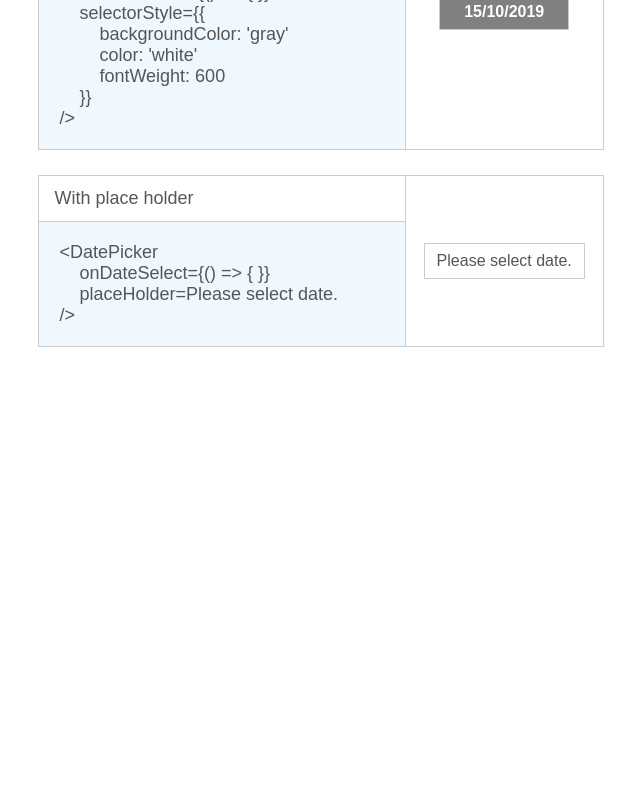
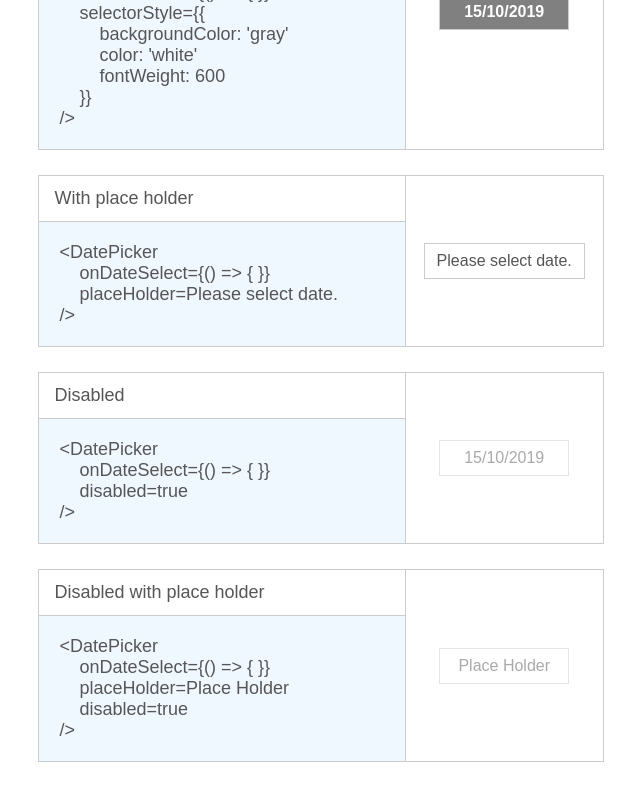
Before and after one commit to Nikhinrajkk/react-date-picker, a React app: page / in a window 1280 px wide. Shown: the part 2552-3352 px from the top of the page, without its empty margins (320-960 px from the left). Before the commit the page ends 2999 px from the top, so only its background shows below. Built offline with nearby package versions, Linux system fonts and the light colour scheme.

Commit message:
Adding disable mode and fixing issues

```diff
--- a/package.json
+++ b/package.json
@@ -1,6 +1,6 @@
 {
   "name": "react-custom-date-selector",
-  "version": "1.1.1",
+  "version": "1.1.2",
   "description": "React custom date picker component",
   "main": "dist/index.js",
   "scripts": {
--- a/src/index.jsx
+++ b/src/index.jsx
@@ -4,7 +4,7 @@ import DatePicker from './js/date-picker';
 
 import './styles.css';
 
-const renderDatePickerExample = (title, date, seperator, format, input, monthPicker, color, iconURL, iconPosition, selectorStyle, placeHolder) => {
+const renderDatePickerExample = (title, date, seperator, format, input, monthPicker, color, iconURL, iconPosition, selectorStyle, placeHolder, disabled) => {
   const style = {
     backgroundColor: 'gray',
     color: 'white',
@@ -34,6 +34,8 @@ const renderDatePickerExample = (title, date, seperator, format, input, monthPic
           {selectorStyle && <div className="css-param">{`fontWeight: 600`}</div>}
           {selectorStyle && <div className="code-param">{`}}`}</div>}
           {placeHolder && <div className="code-param">{`placeHolder=${placeHolder }`}</div>}
+          {disabled && <div className="code-param">{`disabled=${disabled}`}</div>}
+
           <div>{`/>`}</div>
         </div>
       </div>
@@ -49,6 +51,7 @@ const renderDatePickerExample = (title, date, seperator, format, input, monthPic
           iconURL={iconURL ? "assets/calendar.svg" : ''}
           iconPosition={iconPosition ? "left" : "right"}
           selectorStyle={selectorStyle ? style : {}}
+          disabled={disabled}
         />
       </div>
     </div>
@@ -104,6 +107,9 @@ class MyApp extends Component {
           {renderDatePickerExample("With icon at left position", false, false, false, false, false, false, true, "left")}
           {renderDatePickerExample("With custom styles for Button / Input selector", false, false, false, false, false, false, false, false, true)}
           {renderDatePickerExample("With place holder", false, false, false, false, false, false, false, false, false, 'Please select date.')}
+          {renderDatePickerExample("Disabled", false, false, false, false, false, false, false, false, false, '', true)}
+          {renderDatePickerExample("Disabled with place holder", false, false, false, false, false, false, false, false, false, 'Place Holder', true)}
+
         </div>
 
       </div >
--- a/src/js/date-picker/datePicker.jsx
+++ b/src/js/date-picker/datePicker.jsx
@@ -30,8 +30,11 @@ class DatePicker extends Component {
       selectedDay: 0,
       selectedMonth: 0,
       selectedYear: 0,
-      showPlaceHolder: true
+      showPlaceHolder: true,
+      blured: false
     };
+
+    this.datePicker = React.createRef();
   }
 
   componentDidMount = () => {
@@ -57,14 +60,27 @@ class DatePicker extends Component {
 
   daysInMonth = (month, year) => 32 - new Date(year, month, 32).getDate();
 
-  hidePopup = () => {
-    const { showPopup } = this.state;
+
+  togglePopup = () => {
+    const { showPopup, blured } = this.state;
+    if (!blured) {
       this.setState({
         showPopup: !showPopup,
         showDatePicker: true,
         showMonthPicker: false,
         showYearPicker: false
+      }, () => { if (!showPopup) { this.datePicker.current.focus(); } });
+    }
+    this.setState({
+      blured: false
     });
+  };
+
+  onBlur = () => {
+    this.setState({
+      showPopup: false,
+      blured: true
+    }, () => setTimeout(() => this.setState({ blured: false }), 100));
   };
 
   formatDateDigit = (digit) => digit < 10 ? `0${digit}` : digit;
@@ -114,6 +130,7 @@ class DatePicker extends Component {
   onDateSelect = (evt) => {
     const { selectedMonth, selectedYear } = this.state;
     const day = parseInt(evt.target.innerText, 10);
+    if (day) {
       const date = `${day}/${selectedMonth + 1}/${selectedYear}`;
 
       this.setState({
@@ -123,8 +140,9 @@ class DatePicker extends Component {
       this.setState({
         showPlaceHolder: false
       });
-    this.hidePopup();
+      this.togglePopup();
       this.props.onDateSelect(this.formatDate(day, selectedMonth, selectedYear));
+    }
   };
 
   onMonthSelect = (evt) => {
@@ -336,7 +354,8 @@ class DatePicker extends Component {
       input = false,
       iconPosition = 'right',
       monthSelector = false,
-      placeHolder
+      placeHolder,
+      disabled
     } = this.props;
 
 
@@ -352,15 +371,15 @@ class DatePicker extends Component {
             <input
               type="text"
               value={(placeHolder === '' || !showPlaceHolder) ? this.formatDate(selectedDay, selectedMonth, selectedYear) : placeHolder}
-              onClick={() => this.hidePopup()}
-              style={selectorStyle}
+              onClick={!disabled ? () => this.togglePopup() : undefined}
+              style={{ ...selectorStyle, opacity: disabled? 0.5 : 1 }}
               className="date-picker-selector"
             />)
           : (
             <div
               className="date-picker-selector"
-              style={{ cursor: 'pointer', ...selectorStyle, ...iconPositionStyle }}
-              onClick={() => this.hidePopup()}
+              style={{ cursor: 'pointer', ...selectorStyle, ...iconPositionStyle, opacity: disabled? 0.5 : 1 }}
+              onClick={!disabled ? () => this.togglePopup() : undefined}
               role="presentation"
             >
               {(placeHolder === '' || !showPlaceHolder) ? this.formatDate(selectedDay, selectedMonth, selectedYear) : placeHolder}
@@ -373,7 +392,11 @@ class DatePicker extends Component {
 
         {showPopup
           && (
-            <div>
+            <div
+              tabIndex="-1"
+              onBlur={this.onBlur}
+              ref={this.datePicker}
+            >
               <div className="date-picker-popup">
                 <div className="arrow-up">
                   <div className="inner-triangle" />
@@ -429,7 +452,8 @@ DatePicker.propTypes = {
   monthSelector: PropTypes.bool,
   seperator: PropTypes.string,
   dateFormat: PropTypes.string,
-  placeHolder: PropTypes.string
+  placeHolder: PropTypes.string,
+  disabled: PropTypes.bool
 };
 
 DatePicker.defaultProps = {
@@ -443,7 +467,8 @@ DatePicker.defaultProps = {
   monthSelector: false,
   seperator: '/',
   dateFormat: 'DD/MM/YYYY',
-  placeHolder: ''
+  placeHolder: '',
+  disabled: false
 };
 
 export default DatePicker;
```
Lines whose indentation alone changed are shown as unchanged.
